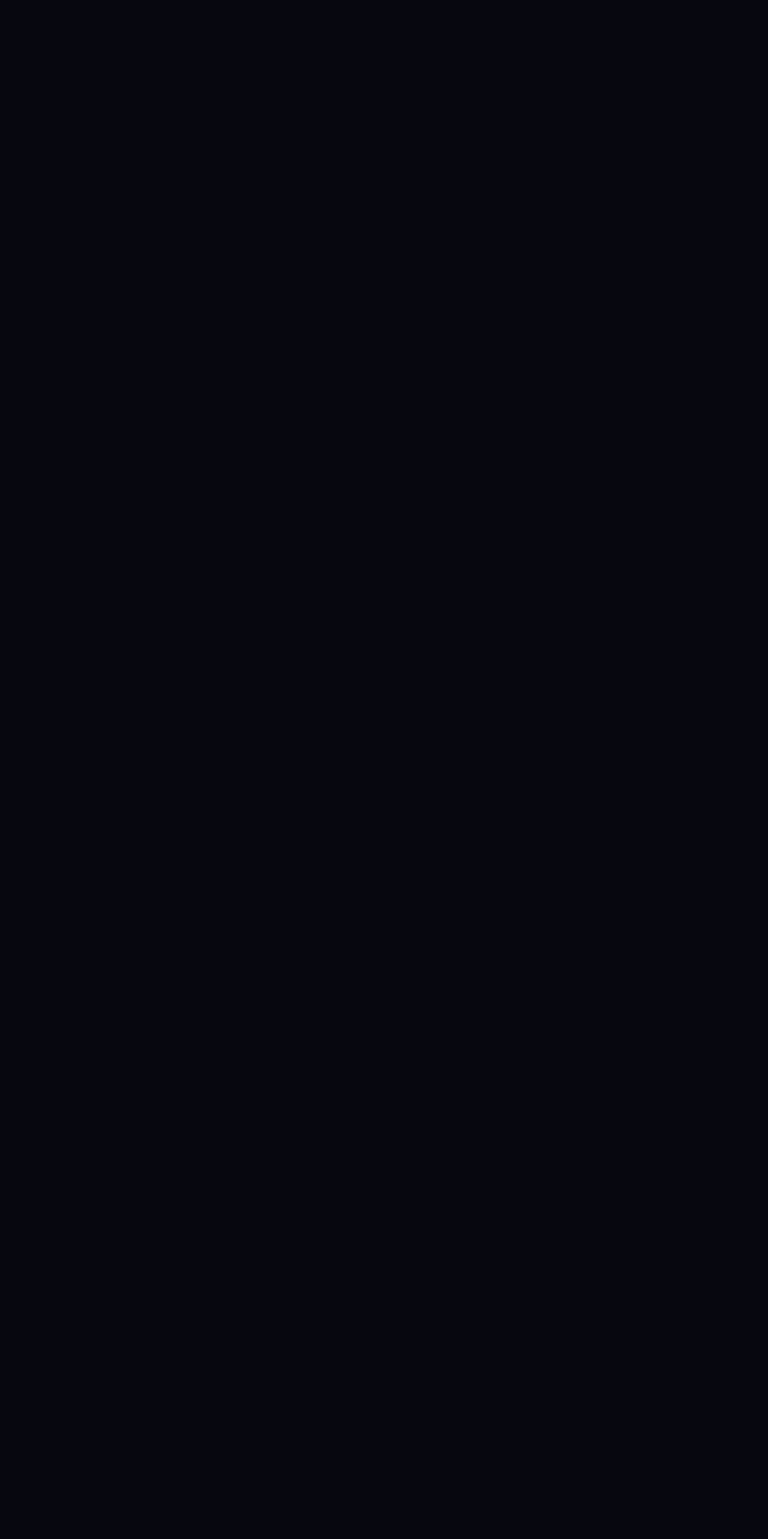
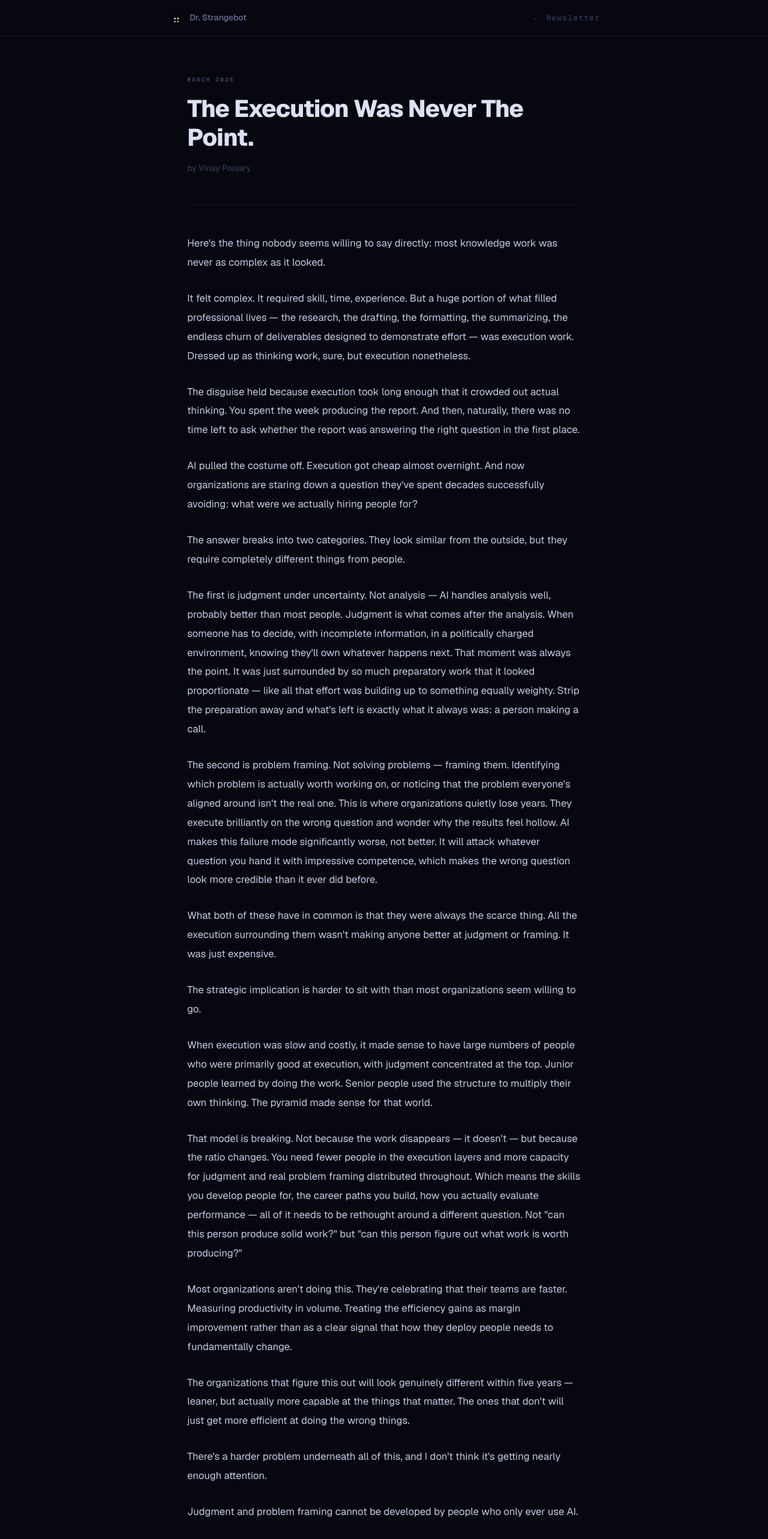
Before and after one commit to fussbugs/dr-strangebot, a Next.js app: page /newsletter/the-execution-was-never-the-point in a window 1280 px wide. Before the commit this address had no page. Shown: the top 2566 px of the page at 60% size. Before the commit the page ends 800 px from the top, so only its background shows below. Built offline with nearby package versions, Linux system fonts and the light colour scheme.

Commit message:
Publish first essay: The Execution Was Never The Point

```diff
--- a/app/newsletter/essays.ts
+++ b/app/newsletter/essays.ts
@@ -6,15 +6,38 @@ export type Essay = {
 };
 
 export const essays: Essay[] = [
-  // Paste new essays here. Each essay is an object:
-  // {
-  //   slug: 'url-friendly-title',       // used in the URL: /newsletter/url-friendly-title
-  //   title: 'Your Essay Title',
-  //   date: 'March 2026',
-  //   body: [
-  //     'First paragraph text.',
-  //     'Second paragraph text.',
-  //     // one string per paragraph
-  //   ],
-  // },
+  {
+    slug: 'the-execution-was-never-the-point',
+    title: 'The Execution Was Never The Point.',
+    date: 'March 2026',
+    body: [
+      'Here\'s the thing nobody seems willing to say directly: most knowledge work was never as complex as it looked.',
+      'It felt complex. It required skill, time, experience. But a huge portion of what filled professional lives — the research, the drafting, the formatting, the summarizing, the endless churn of deliverables designed to demonstrate effort — was execution work. Dressed up as thinking work, sure, but execution nonetheless.',
+      'The disguise held because execution took long enough that it crowded out actual thinking. You spent the week producing the report. And then, naturally, there was no time left to ask whether the report was answering the right question in the first place.',
+      'AI pulled the costume off. Execution got cheap almost overnight. And now organizations are staring down a question they\'ve spent decades successfully avoiding: what were we actually hiring people for?',
+      'The answer breaks into two categories. They look similar from the outside, but they require completely different things from people.',
+      'The first is judgment under uncertainty. Not analysis — AI handles analysis well, probably better than most people. Judgment is what comes after the analysis. When someone has to decide, with incomplete information, in a politically charged environment, knowing they\'ll own whatever happens next. That moment was always the point. It was just surrounded by so much preparatory work that it looked proportionate — like all that effort was building up to something equally weighty. Strip the preparation away and what\'s left is exactly what it always was: a person making a call.',
+      'The second is problem framing. Not solving problems — framing them. Identifying which problem is actually worth working on, or noticing that the problem everyone\'s aligned around isn\'t the real one. This is where organizations quietly lose years. They execute brilliantly on the wrong question and wonder why the results feel hollow. AI makes this failure mode significantly worse, not better. It will attack whatever question you hand it with impressive competence, which makes the wrong question look more credible than it ever did before.',
+      'What both of these have in common is that they were always the scarce thing. All the execution surrounding them wasn\'t making anyone better at judgment or framing. It was just expensive.',
+      'The strategic implication is harder to sit with than most organizations seem willing to go.',
+      'When execution was slow and costly, it made sense to have large numbers of people who were primarily good at execution, with judgment concentrated at the top. Junior people learned by doing the work. Senior people used the structure to multiply their own thinking. The pyramid made sense for that world.',
+      'That model is breaking. Not because the work disappears — it doesn\'t — but because the ratio changes. You need fewer people in the execution layers and more capacity for judgment and real problem framing distributed throughout. Which means the skills you develop people for, the career paths you build, how you actually evaluate performance — all of it needs to be rethought around a different question. Not "can this person produce solid work?" but "can this person figure out what work is worth producing?"',
+      'Most organizations aren\'t doing this. They\'re celebrating that their teams are faster. Measuring productivity in volume. Treating the efficiency gains as margin improvement rather than as a clear signal that how they deploy people needs to fundamentally change.',
+      'The organizations that figure this out will look genuinely different within five years — leaner, but actually more capable at the things that matter. The ones that don\'t will just get more efficient at doing the wrong things.',
+      'There\'s a harder problem underneath all of this, and I don\'t think it\'s getting nearly enough attention.',
+      'Judgment and problem framing cannot be developed by people who only ever use AI.',
+      'AI hands junior workers pattern recognition that used to take years of hard practice to build. On the surface, that sounds like a gift. It might actually be a debt. The patterns become accessible without the struggle that used to be required to develop them — which means the struggle itself gets skipped, along with everything that struggle built in terms of real understanding and intuition.',
+      'The experienced expert who knows when AI is wrong knows it because they built the underlying knowledge through years of work that AI is now replacing. The generation coming into organizations today might reach apparent competence faster and genuine competence never. They\'ll produce outputs that look like expert outputs. But without the foundation that makes an expert actually useful when the output is wrong — and the output will be wrong.',
+      'This isn\'t an argument against using AI. It\'s an argument for organizations being deliberate about which skills still need to be developed the hard way, and actually protecting the conditions for that development even when AI makes it possible to skip them.',
+      'The question every organization needs to answer is simple, and uncomfortable: what do we need people to have actually learned, not just be able to produce?',
+      'That answer defines what you protect from automation. And what you let go.',
+      'Before AI, expertise meant having seen enough situations to pattern-match well and execute reliably. That definition doesn\'t really hold anymore. AI pattern-matches at a scale no individual can touch.',
+      'The new definition of expertise is knowing where the patterns break.',
+      'It\'s the accumulated understanding of which situations are genuinely novel, which variables the model can\'t see, when the confident-sounding answer is exactly the wrong one. That understanding can\'t be downloaded or prompted into existence. It comes from years of building real knowledge and then using AI against that knowledge — testing it, questioning it, developing a feel for when it\'s right and when it\'s lying fluently and with complete confidence.',
+      'Organizations that develop people to that standard will compound over time. Judgment calls get better. Problem framing gets sharper. AI outputs get more useful because the people directing them understand more precisely what they\'re asking for and why.',
+      'Organizations that skip the development and just trust the outputs will hit a ceiling. The work will look impressive. The decisions behind it will be weak. And nobody will be able to tell the difference until something goes seriously wrong.',
+      'AI didn\'t create higher-order work. It exposed that it was the only work that ever really mattered.',
+      'The question is whether organizations are honest enough to reorganize around that — or whether they\'ll spend the next decade being efficiently mediocre.',
+    ],
+  },
 ];
```
